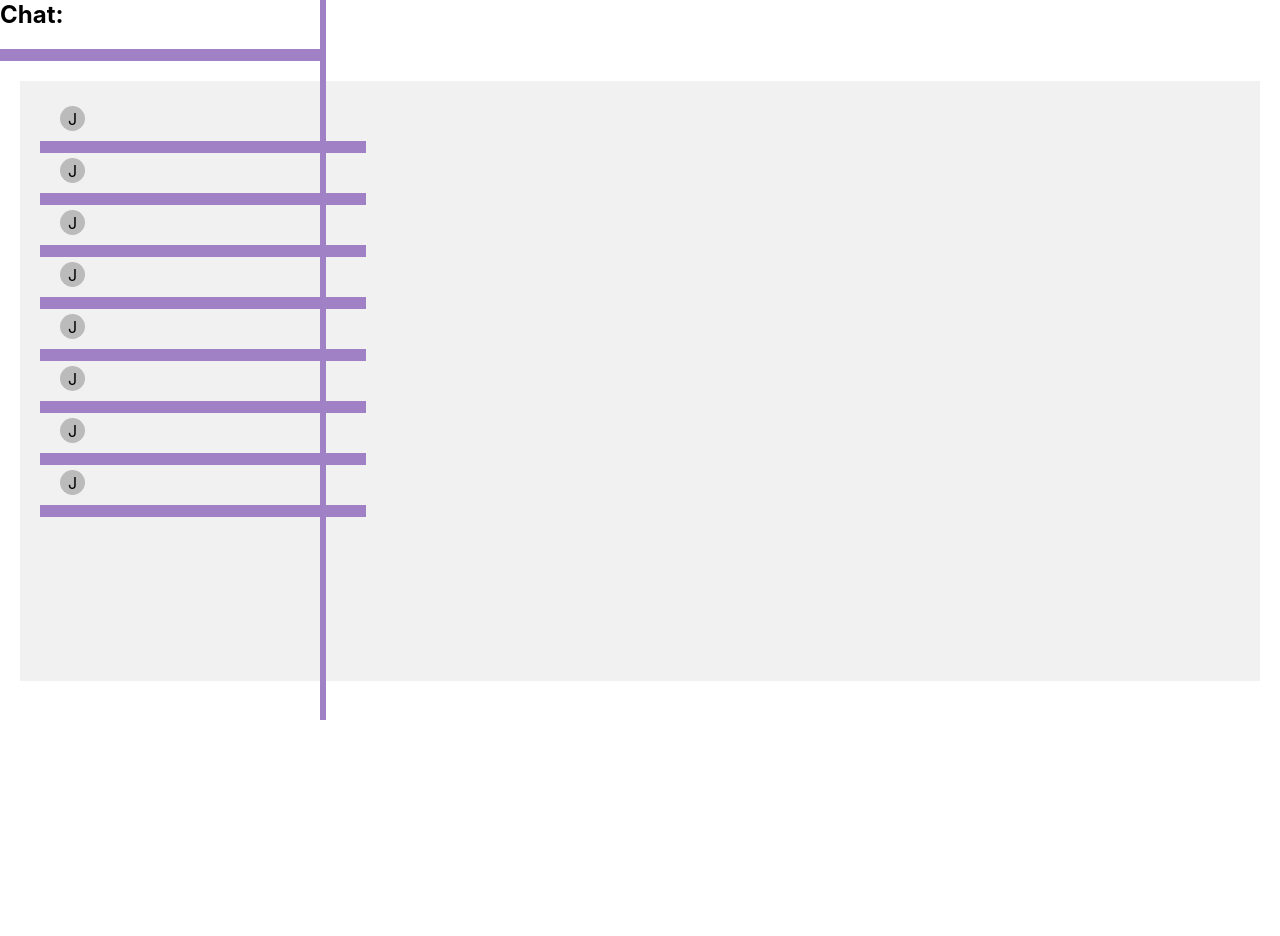
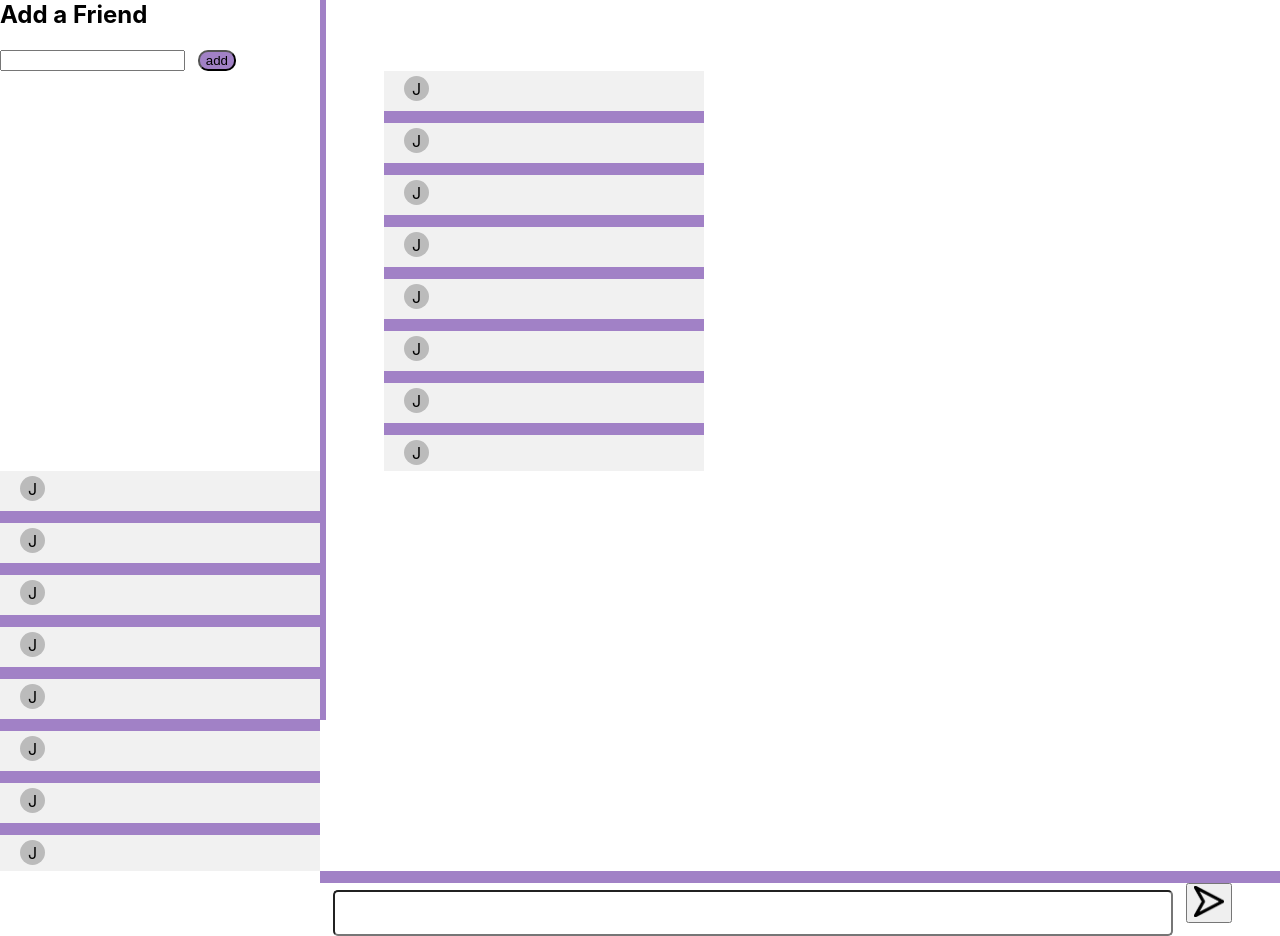
Before and after one commit to JoslinSome/HackUiowa2022, a React (Create React App) app in the folder client/: page /friends in a window 1280 px wide. Shown: the part 120-1056 px from the top of the page. Before the commit the page ends 840 px from the top, so only its background shows below. Built offline with nearby package versions, Linux system fonts and the light colour scheme.

Commit message:
ifriendPage

```diff
--- a/client/src/Feed.js
+++ b/client/src/Feed.js
@@ -8,6 +8,7 @@ function Feed(props) {
         <div>
             <div className ="message">
                 <Post/>
+
             </div>
             <FeedItem/>
             <br/>
--- a/client/src/FriendsPage.css
+++ b/client/src/FriendsPage.css
@@ -3,9 +3,52 @@
 }
 .scrollable-div {
     background-color: #f1f1f1;
-    height: 70vh;
+    height: 50vh;
     overflow: auto;
-    margin: 20px;
-    text-align: justify;
-    padding: 20px;
+    width: 25vw;
 }
+
+.btn{
+    margin-left: 1vw;
+    background-color: #a181c6;
+    border-radius: 10px;
+}
+.textbox{
+    width: 75vw;
+}
+.hr2 {
+    border: 6px solid #a181c6;
+    width: 75vw;
+    margin-left: 25vw;
+
+}
+.msg {
+    margin-left: 25vw;
+}
+
+.rounded-input{
+    border-radius: 5px;
+    width: 65vw;
+    margin-left: 1vw;
+    height: 5vh;
+}
+.btn2 {
+    margin-left: 1vw;
+}
+.arrow{
+    width: 30px;
+}
+.scrollable-div2 {
+    background-color: #f1f1f1;
+    height: 50vh;
+    overflow: auto;
+    width: 25vw;
+    margin-left: 30vw;
+
+}
+.row {
+    display: flex;                  /* establish flex container */
+    flex-direction: row;            /* default value; can be omitted */
+    flex-wrap: nowrap;              /* default value; can be omitted */
+    justify-content: space-between; /* switched from default (flex-start, see below) */
+}
--- a/client/src/FriendsPage.js
+++ b/client/src/FriendsPage.js
@@ -3,13 +3,20 @@ import "./FriendsPage.css"
 import Line from "./line";
 import HorizontalLine from "./horizontalLine";
 import FriendChatOption from "./FriendChatOption";
+import Arrow from "./arrow.png"
+import MessageBox from "./messageBox";
 function FriendsPage(props) {
     return (
         <div>
-            <h2>Chat:</h2>
-            <HorizontalLine/>
-            <Line/>
-            <div className="scrollable-div">
+
+            <h2>Add a Friend</h2>
+            <input/>
+            <button className="btn">add</button>
+                <div className="scrollable-div2">
+                    <FriendChatOption/>
+                    <FriendChatOption/>
+                    <FriendChatOption/>
+                    <FriendChatOption/>
                     <FriendChatOption/>
                     <FriendChatOption/>
                     <FriendChatOption/>
@@ -20,6 +27,41 @@ function FriendsPage(props) {
                     <FriendChatOption/>
                 </div>
 
+                <div className="scrollable-div">
+                    <FriendChatOption/>
+                    <FriendChatOption/>
+                    <FriendChatOption/>
+                    <FriendChatOption/>
+                    <FriendChatOption/>
+                    <FriendChatOption/>
+                    <FriendChatOption/>
+                    <FriendChatOption/>
+                    <FriendChatOption/>
+                    <FriendChatOption/>
+                    <FriendChatOption/>
+                    <FriendChatOption/>
+                    <FriendChatOption/>
+                    <FriendChatOption/>
+                    <FriendChatOption/>
+                    <FriendChatOption/>
+                    <FriendChatOption/>
+                    <FriendChatOption/>
+                    <FriendChatOption/>
+                    <FriendChatOption/>
+                    <FriendChatOption/>
+                    <FriendChatOption/>
+                </div>
+            <Line/>
+
+            <div className="hr2">
+            </div>
+            <div className="msg">
+                <input className="rounded-input"/>
+                <button className="btn2">
+                    <img src={Arrow} className="arrow"/>
+                </button>
+            </div>
+
         </div>
     );
 }
--- a/client/src/MessageBox.css
+++ b/client/src/MessageBox.css
@@ -2,5 +2,4 @@
     border-radius: 30px;
     width: 40vw;
     height: 5vh;
-
 }
```
Also changed, not shown: client/src/arrow.png (added). Lines whose indentation alone changed are shown as unchanged.
